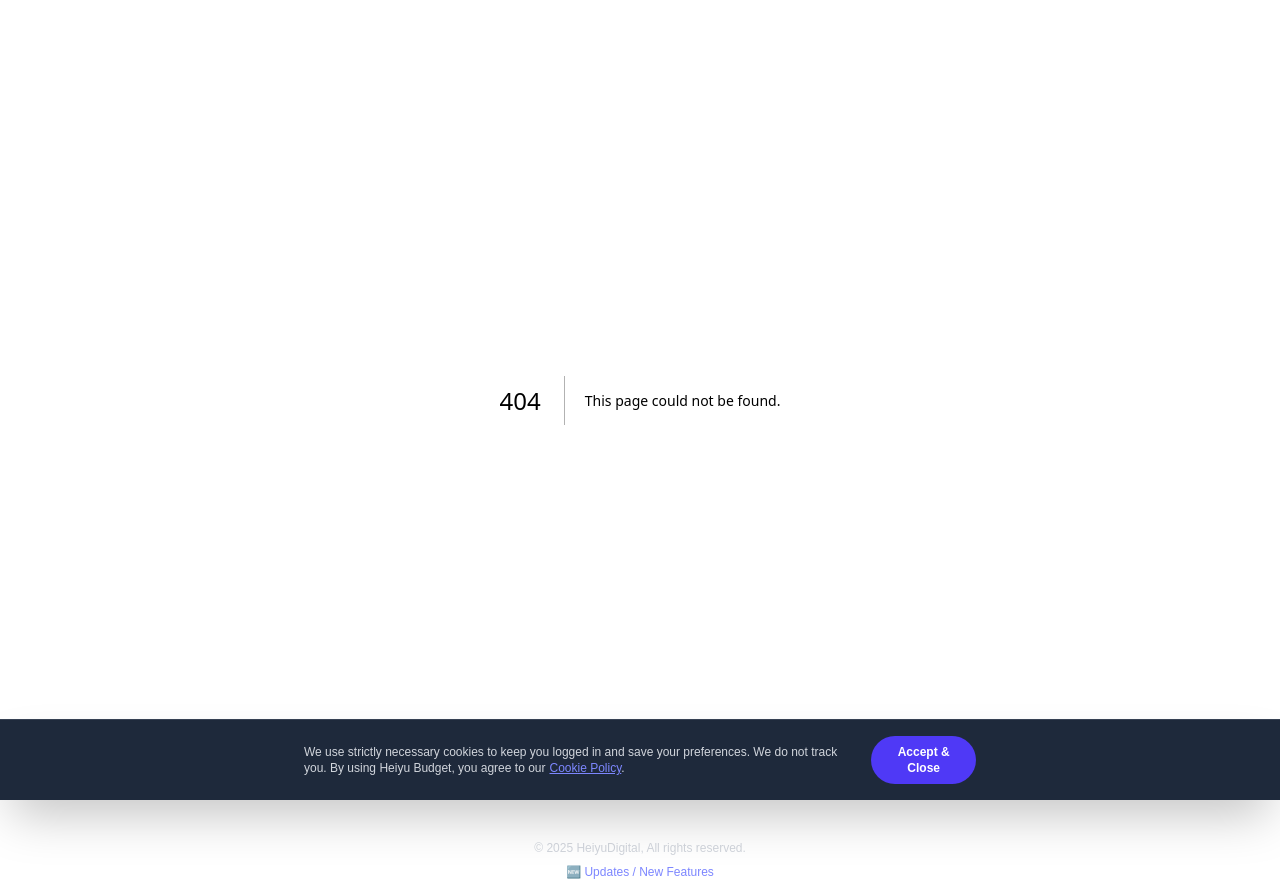
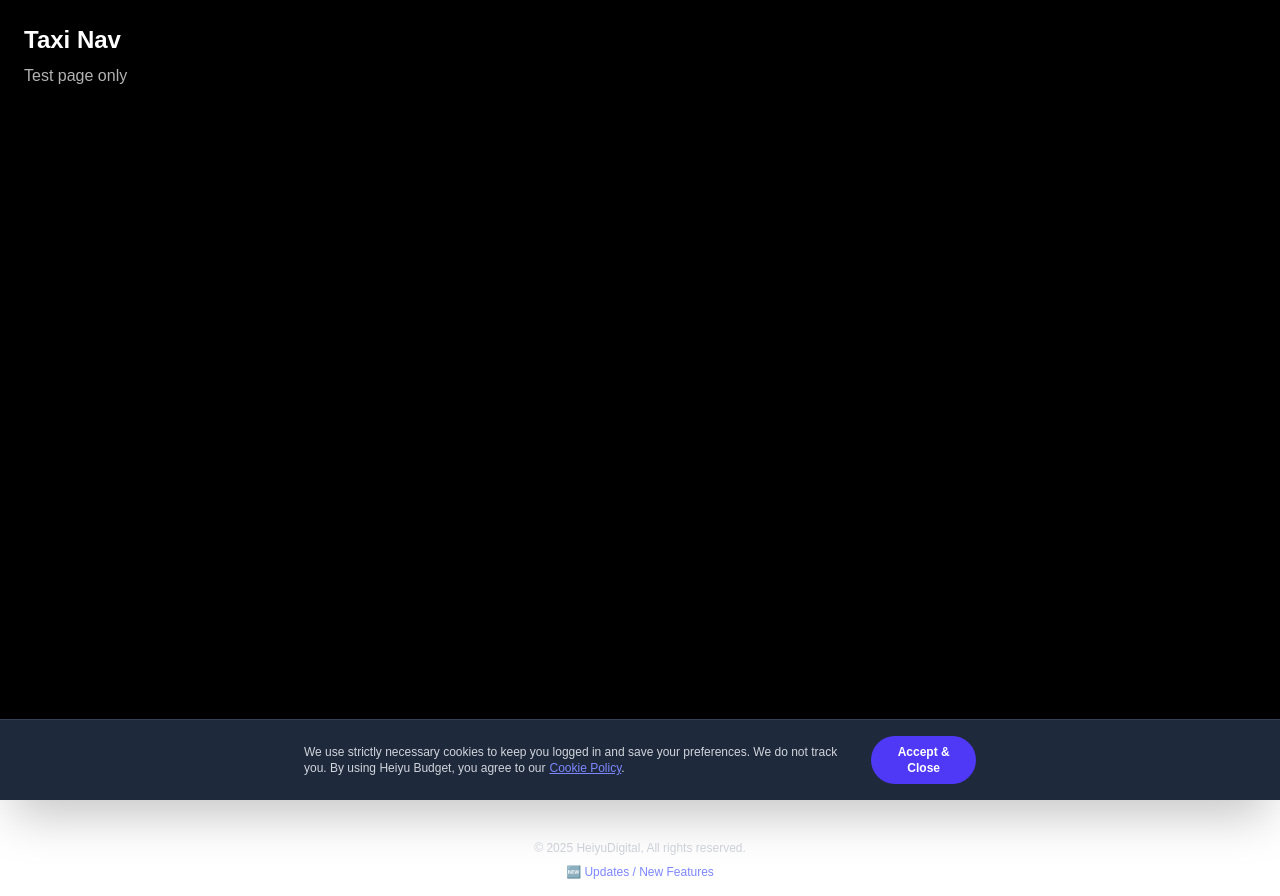
Before and after one commit to IrishDec/heiyu-budget-voice, a Next.js app in the folder frontend/: page /taxi-nav in a window 1280 px wide. Before the commit this address had no page. Built offline with nearby package versions, Linux system fonts and the light colour scheme.

Commit message:
safe point before taxi nav test

```diff
--- /dev/null
+++ b/frontend/app/taxi-nav/page.tsx
@@ -0,0 +1,8 @@
+export default function TaxiNavPage() {
+  return (
+    <main className="min-h-screen bg-black text-white p-6">
+      <h1 className="text-2xl font-semibold">Taxi Nav</h1>
+      <p className="mt-2 text-white/70">Test page only</p>
+    </main>
+  );
+}
```
